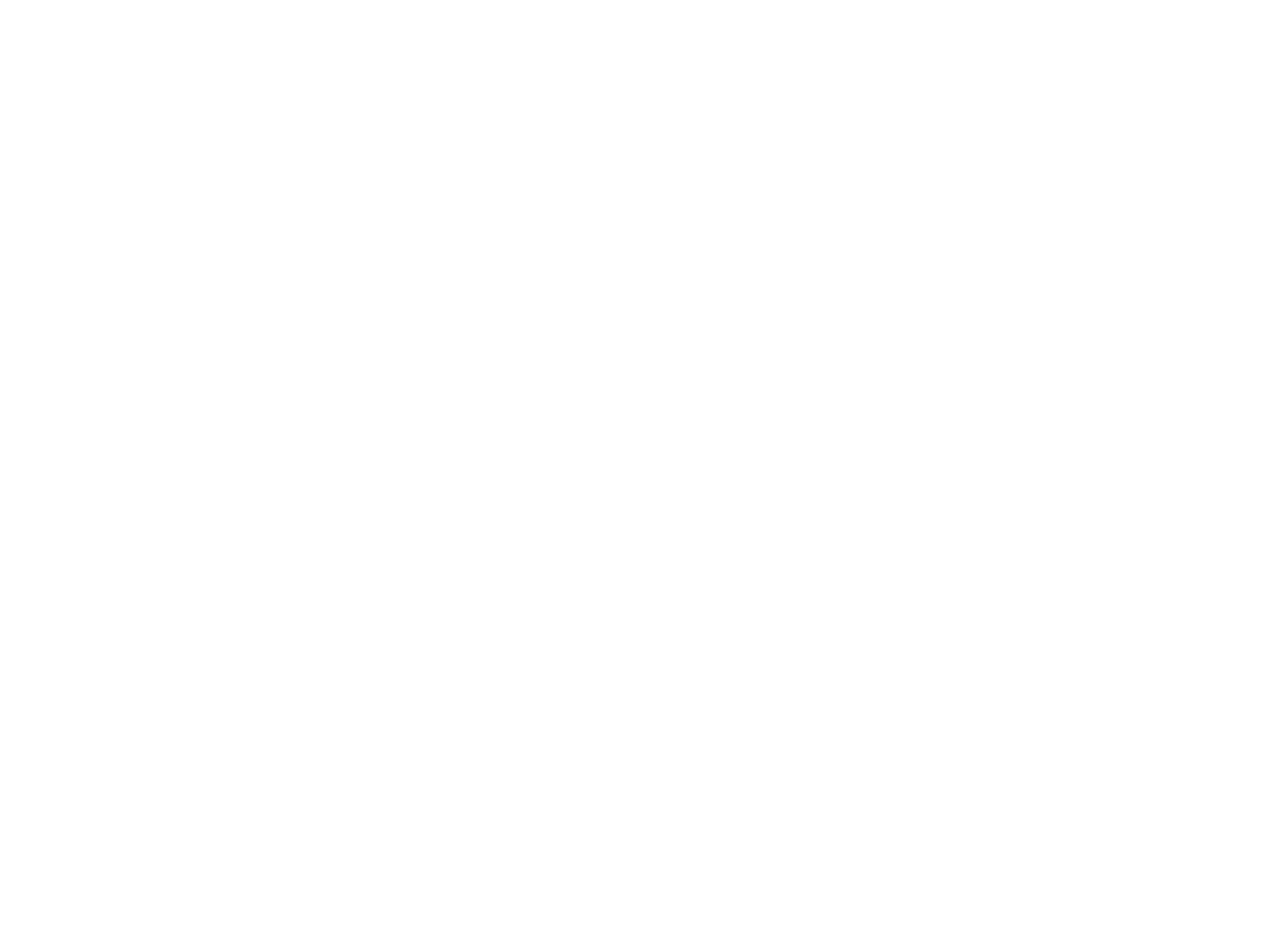
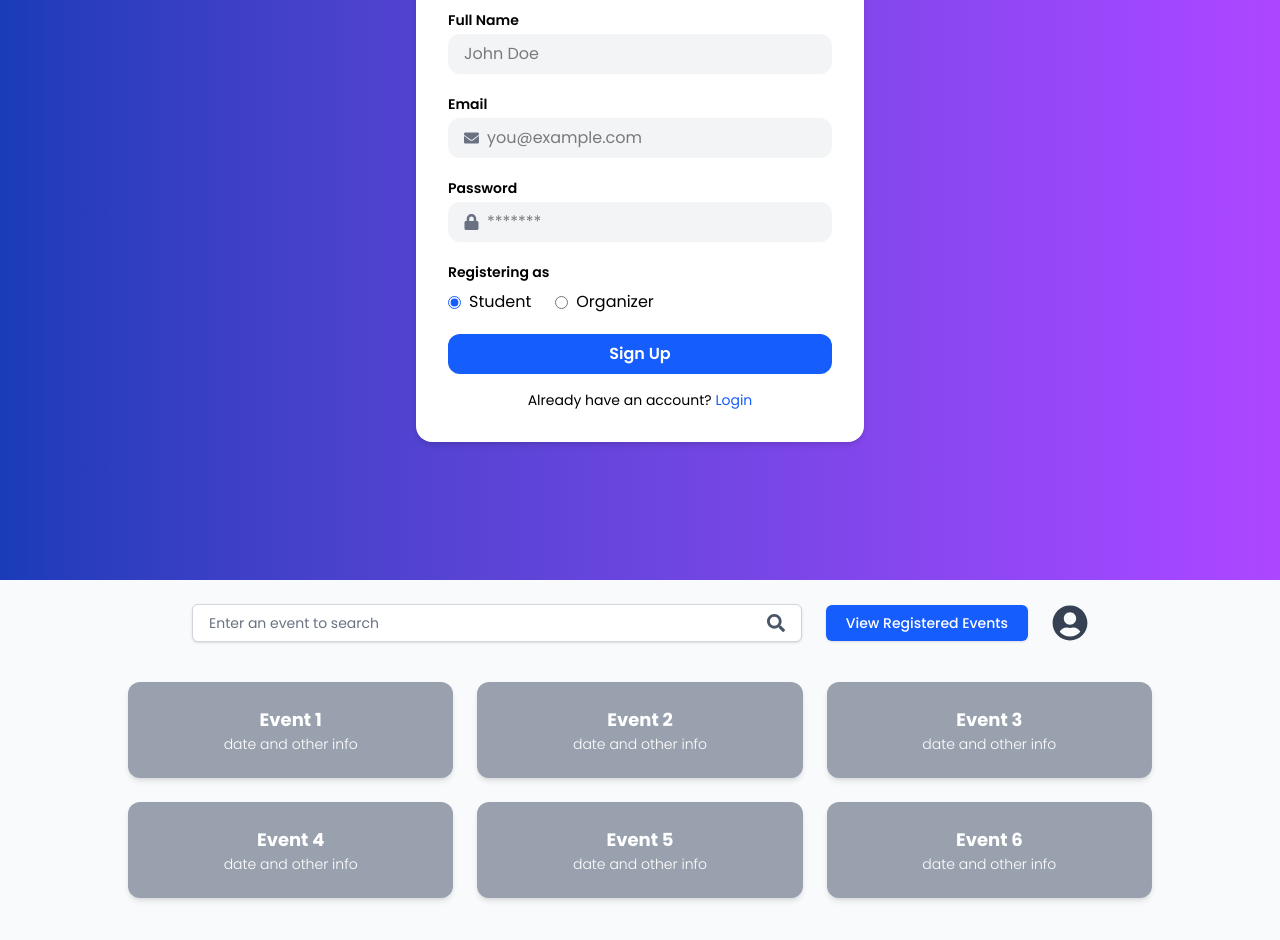
Before and after one commit to KUMARAGURU-V-S/EventX, a React (Vite) app in the folder EventX/: page / in a window 1280 px wide. Shown: the part 1820-2760 px from the top of the page. Before the commit the page ends 1600 px from the top, so only its background shows below. Built offline with nearby package versions, Linux system fonts and the light colour scheme.

Commit message:
extra components added

```diff
--- a/EventX/src/App.jsx
+++ b/EventX/src/App.jsx
@@ -1,11 +1,15 @@
 import Login from './components/Login';
 import OrganizerDashboard from "./components/OrganizerDashboard"
+import Signup from './components/Signup';
+import StudentDashboard from './components/StudentDashboard';
 
 function App() {
   return (
     <>
       <Login />
       <OrganizerDashboard />
+      <Signup />
+      <StudentDashboard />
     </>
   );
 }
--- a/EventX/src/components/Login.jsx
+++ b/EventX/src/components/Login.jsx
@@ -75,13 +75,13 @@
           <div className="mt-6">
             <p className="text-orange-400 font-semibold mb-2">Continue with</p>
             <div className="flex space-x-4">
-              <button className="bg-white p-2 rounded-full text-black cursor-pointer hover:text-gray-700">
+              <button className="bg-white p-2 rounded-full text-black cursor-pointer hover:text-gray-500">
                 <FaEnvelope />
               </button>
-              <button className="bg-white p-2 rounded-full text-black cursor-pointer hover:text-gray-700">
+              <button className="bg-white p-2 rounded-full text-black cursor-pointer hover:text-gray-500">
                 <FaFacebook />
               </button>
-              <button className="p-2 rounded-full text-black bg-white cursor-pointer hover:text-gray-700">
+              <button className="p-2 rounded-full text-black bg-white cursor-pointer hover:text-gray-500">
                 <FaTwitter />
               </button>
             </div>
--- /dev/null
+++ b/EventX/src/components/Signup.jsx
@@ -0,0 +1,130 @@
+// src/components/Signup.jsx
+import { useState } from "react";
+import { FaEnvelope, FaLock } from "react-icons/fa";
+
+export default function Signup() {
+  const [formData, setFormData] = useState({
+    fullName: "",
+    email: "",
+    password: "",
+    role: "student",
+  });
+
+  // Handle input changes
+  const handleChange = (e) => {
+    const { name, value } = e.target;
+    setFormData((prevData) => ({
+      ...prevData,
+      [name]: value,
+    }));
+  };
+
+  // Handle form submit
+  const handleSubmit = (e) => {
+    e.preventDefault();
+    console.log("Form Submitted:", formData);
+    // Here, the code for the data storage can be done
+  };
+
+  return (
+    <div className="min-h-screen flex items-center justify-center bg-gradient-to-r from-blue-800 to-purple-500 font-poppins">
+      <div className="bg-white p-8 rounded-2xl shadow-md w-full max-w-md">
+        <h2 className="text-3xl font-bold text-center mb-6">Create Account</h2>
+
+        <form className="space-y-5" onSubmit={handleSubmit}>
+          {/* Full Name */}
+          <div>
+            <label className="block text-sm font-semibold mb-1">Full Name</label>
+            <div className="flex items-center bg-gray-100 rounded-xl px-4 py-2">
+              <input
+                type="text"
+                name="fullName"
+                value={formData.fullName}
+                onChange={handleChange}
+                placeholder="John Doe"
+                className="bg-transparent w-full outline-none"
+              />
+            </div>
+          </div>
+
+          {/* Email */}
+          <div>
+            <label className="block text-sm font-semibold mb-1">Email</label>
+            <div className="flex items-center bg-gray-100 rounded-xl px-4 py-2">
+              <FaEnvelope className="text-gray-500 mr-2" />
+              <input
+                type="email"
+                name="email"
+                value={formData.email}
+                onChange={handleChange}
+                placeholder="you@example.com"
+                className="bg-transparent w-full outline-none"
+              />
+            </div>
+          </div>
+
+          {/* Password */}
+          <div>
+            <label className="block text-sm font-semibold mb-1">Password</label>
+            <div className="flex items-center bg-gray-100 rounded-xl px-4 py-2">
+              <FaLock className="text-gray-500 mr-2" />
+              <input
+                type="password"
+                name="password"
+                value={formData.password}
+                onChange={handleChange}
+                placeholder="*******"
+                className="bg-transparent w-full outline-none"
+              />
+            </div>
+          </div>
+
+          {/* Role Selection */}
+          <div>
+            <label className="block text-sm font-semibold mb-2">Registering as</label>
+            <div className="flex items-center gap-6">
+              <label className="flex items-center space-x-2 cursor-pointer">
+                <input
+                  type="radio"
+                  name="role"
+                  value="student"
+                  checked={formData.role === "student"}
+                  onChange={handleChange}
+                  className="accent-blue-600 cursor-pointer"
+                />
+                <span>Student</span>
+              </label>
+              <label className="flex items-center space-x-2 cursor-pointer">
+                <input
+                  type="radio"
+                  name="role"
+                  value="organizer"
+                  checked={formData.role === "organizer"}
+                  onChange={handleChange}
+                  className="accent-blue-600 cursor-pointer"
+                />
+                <span>Organizer</span>
+              </label>
+            </div>
+          </div>
+
+          {/* Sign Up Button */}
+          <button
+            type="submit"
+            className="w-full bg-blue-600 hover:bg-blue-700 text-white py-2 rounded-xl font-semibold transition cursor-pointer"
+          >
+            Sign Up
+          </button>
+        </form>
+
+        {/* Login Link */}
+        <p className="text-sm text-center mt-4">
+          Already have an account?{" "}
+          <a href="/login" className="text-blue-600 hover:underline">
+            Login
+          </a>
+        </p>
+      </div>
+    </div>
+  );
+}
--- /dev/null
+++ b/EventX/src/components/StudentDashboard.jsx
@@ -0,0 +1,43 @@
+import { FaSearch, FaUserCircle } from "react-icons/fa";
+
+export default function StudentDashboard() {
+  return (
+    <div className="min-h-screen bg-gray-50 px-6 py-6 font-poppins">
+      {/* Top Row: Search | View Registered Events | Profile */}
+      <div className="flex items-center justify-between gap-x-6 max-w-4xl mx-auto mb-10">
+        {/* Search Bar */}
+        <div className="flex items-center flex-grow border border-gray-300 rounded-md px-4 py-2 bg-white shadow-sm">
+          <input
+            type="text"
+            placeholder="Enter an event to search"
+            className="flex-grow outline-none text-gray-700 placeholder-gray-500 text-sm"
+          />
+          <FaSearch className="ml-2 text-lg text-gray-600" />
+        </div>
+
+        {/* View Registered Events Button */}
+        <button className="bg-blue-600 text-white text-sm font-medium px-5 py-2 rounded-md hover:bg-blue-700 transition-all shadow-sm whitespace-nowrap cursor-pointer">
+          View Registered Events
+        </button>
+
+        {/* Profile Icon */}
+        <div className="text-4xl text-gray-700 cursor-pointer hover:text-gray-800">
+          <FaUserCircle />
+        </div>
+      </div>
+
+      {/* Events Grid */}
+      <div className="grid grid-cols-1 sm:grid-cols-2 md:grid-cols-2 lg:grid-cols-3 gap-6 max-w-5xl mx-auto">
+        {[1, 2, 3, 4, 5, 6].map((num) => (
+          <div
+            key={num}
+            className="bg-gray-400 text-white p-6 rounded-xl shadow-md text-center hover:bg-gray-500 cursor-pointer"
+          >
+            <div className="text-lg font-bold">Event {num}</div>
+            <div className="text-sm font-light">date and other info</div>
+          </div>
+        ))}
+      </div>
+    </div>
+  );
+}
```
